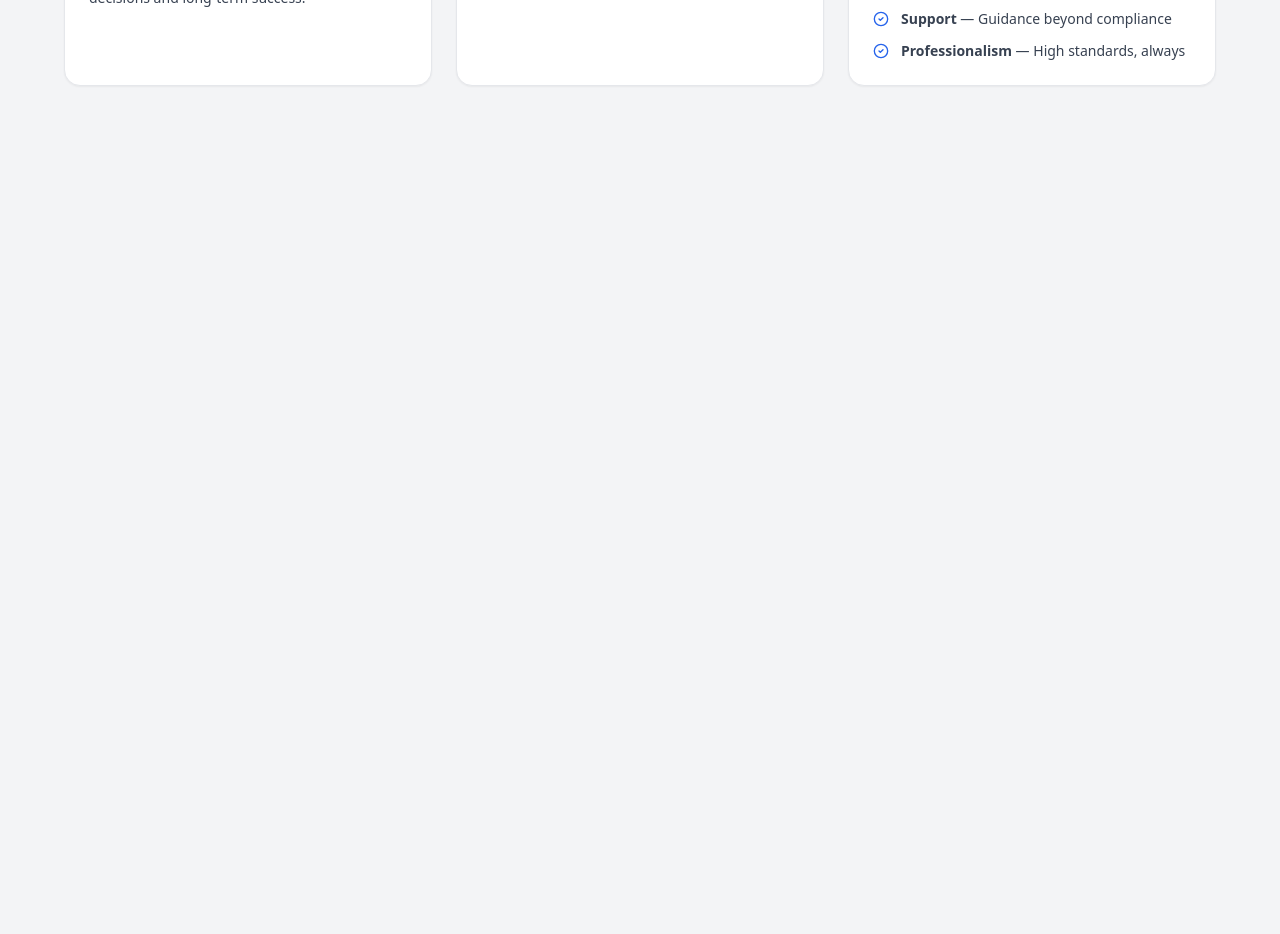
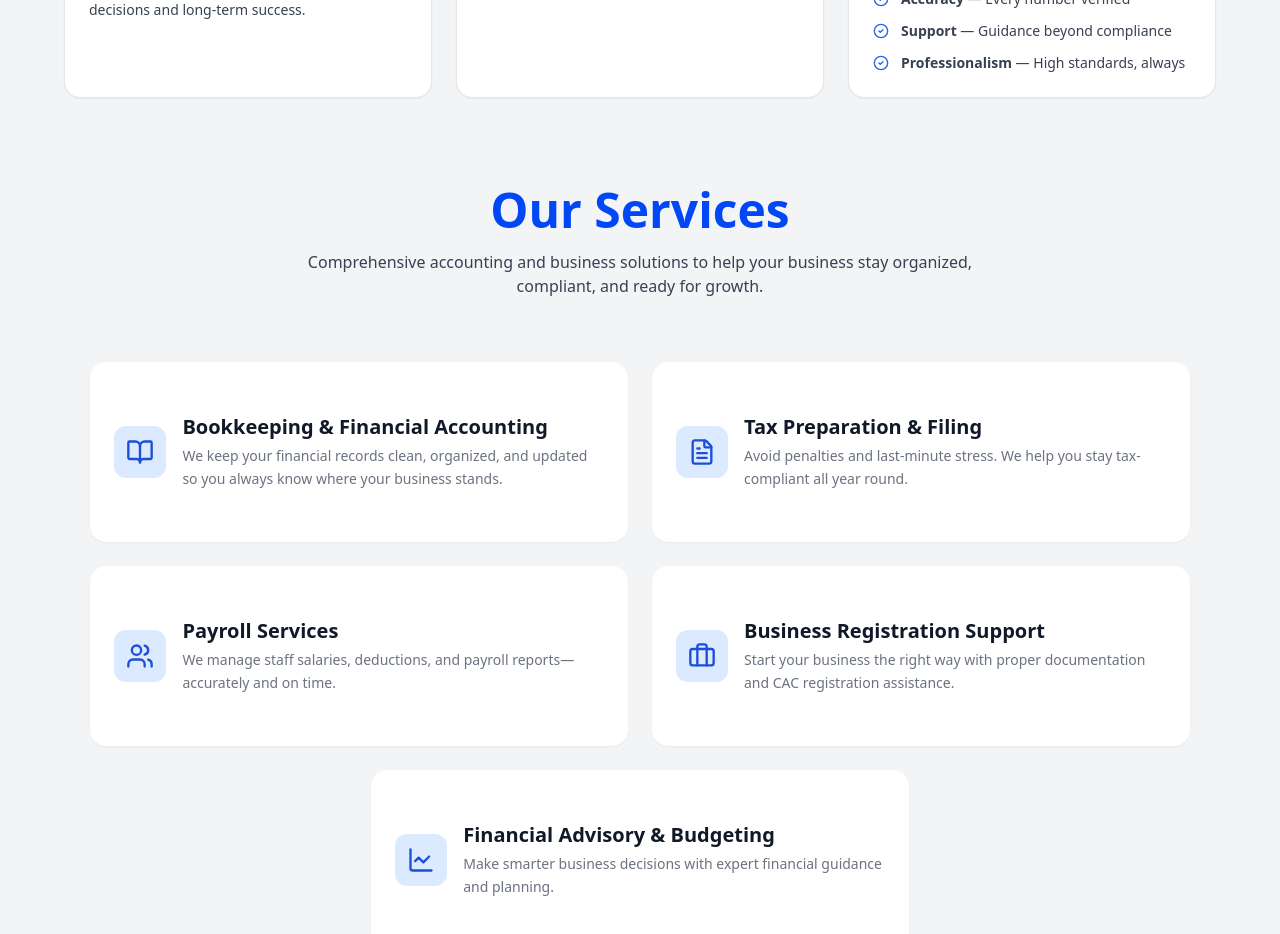
Before and after one commit to Sultan2403/Ultimate-Consult, a React (Vite) app: page / in a window 1280 px wide. Shown: the part 1820-2754 px from the top of the page. Before the commit the page ends 1930 px from the top, so only its background shows below. Built offline with nearby package versions, Linux system fonts and the light colour scheme.

Commit message:
services kinda done :) ¯\_(ツ)_/¯

```diff
--- a/src/App.jsx
+++ b/src/App.jsx
@@ -2,6 +2,7 @@ import "./App.css";
 import Header from "./Components/Header/header";
 import About_Sec from "./Components/Sections/About/about";
 import HeroSec from "./Components/Sections/Hero/HeroSection";
+import Services_Sec from "./Components/Sections/Services/services";
 
 function App() {
   return (
@@ -9,6 +10,7 @@ function App() {
       <Header />
       <HeroSec />
       <About_Sec />
+      <Services_Sec />
     </>
   );
 }
--- a/src/Components/Sections/About/about.jsx
+++ b/src/Components/Sections/About/about.jsx
@@ -6,7 +6,9 @@ export default function About_Sec() {
       <div className="max-w-6xl mx-auto flex flex-col gap-10">
         {/* Who We Are */}
         <div className="flex flex-col gap-4 items-center text-center">
-          <h1 className="font-bold text-3xl text-blue-700">Who We Are</h1>
+          <h1 className="text-4xl md:text-5xl font-bold text-primary">
+            Who We Are
+          </h1>
           <p className="text-gray-800 max-w-3xl leading-relaxed">
             Ultimate Consult is a professional accounting and business support
             firm helping small and medium-sized businesses maintain accurate
--- a/src/Components/Sections/Hero/HeroSection.jsx
+++ b/src/Components/Sections/Hero/HeroSection.jsx
@@ -96,7 +96,6 @@ export default function HeroSec() {
       </div>
 
       {/* WHY CHOOSE US */}
-      {/* WHY CHOOSE US */}
       <div className="w-full max-w-6xl mx-auto flex flex-col gap-12 mt-16">
         <h2 className="text-3xl md:text-4xl font-bold text-primary text-center">
           Why Choose Us?
--- /dev/null
+++ b/src/Components/Sections/Services/services.jsx
@@ -0,0 +1,73 @@
+import { BookOpen, FileText, Users, Briefcase, LineChart } from "lucide-react";
+
+export default function Services_Sec() {
+  const services = [
+    {
+      icon: <BookOpen size={28} />,
+      title: "Bookkeeping & Financial Accounting",
+      desc: "We keep your financial records clean, organized, and updated so you always know where your business stands.",
+    },
+    {
+      icon: <FileText size={28} />,
+      title: "Tax Preparation & Filing",
+      desc: "Avoid penalties and last-minute stress. We help you stay tax-compliant all year round.",
+    },
+    {
+      icon: <Users size={28} />,
+      title: "Payroll Services",
+      desc: "We manage staff salaries, deductions, and payroll reports—accurately and on time.",
+    },
+    {
+      icon: <Briefcase size={28} />,
+      title: "Business Registration Support",
+      desc: "Start your business the right way with proper documentation and CAC registration assistance.",
+    },
+    {
+      icon: <LineChart size={28} />,
+      title: "Financial Advisory & Budgeting",
+      desc: "Make smarter business decisions with expert financial guidance and planning.",
+    },
+  ];
+
+  return (
+    <section className="w-full py-16 px-6 md:px-20 bg-light">
+      <div className="max-w-6xl mx-auto flex flex-col gap-16">
+        {/* Page Heading */}
+        <div className="text-center">
+          <h1 className="text-4xl md:text-5xl font-bold text-primary">
+            Our Services
+          </h1>
+          <p className="text-gray-700 mt-4 max-w-2xl mx-auto">
+            Comprehensive accounting and business solutions to help your
+            business stay organized, compliant, and ready for growth.
+          </p>
+        </div>
+
+        {/* Services Grid */}
+        <div className="flex flex-wrap justify-center gap-6">
+          {services.map((service, idx) => (
+            <div
+              key={idx}
+              className="flex flex-col md:flex-row items-center gap-4 p-4 px-6 rounded-2xl bg-white shadow-sm hover:shadow-md transition-all duration-300 w-full sm:w-[48%] min-h-[180px]"
+            >
+              {/* Icon */}
+              <div className="flex-shrink-0 p-3 bg-blue-100 rounded-xl text-blue-700">
+                {service.icon}
+              </div>
+
+              {/* Text */}
+              <div className="flex-1 text-center md:text-left">
+                <h2 className="text-xl font-semibold text-dark mb-1">
+                  {service.title}
+                </h2>
+                <p className="text-gray-500 text-sm leading-relaxed">
+                  {service.desc}
+                </p>
+              </div>
+            </div>
+          ))}
+        </div>
+      </div>
+    </section>
+  );
+}
```
